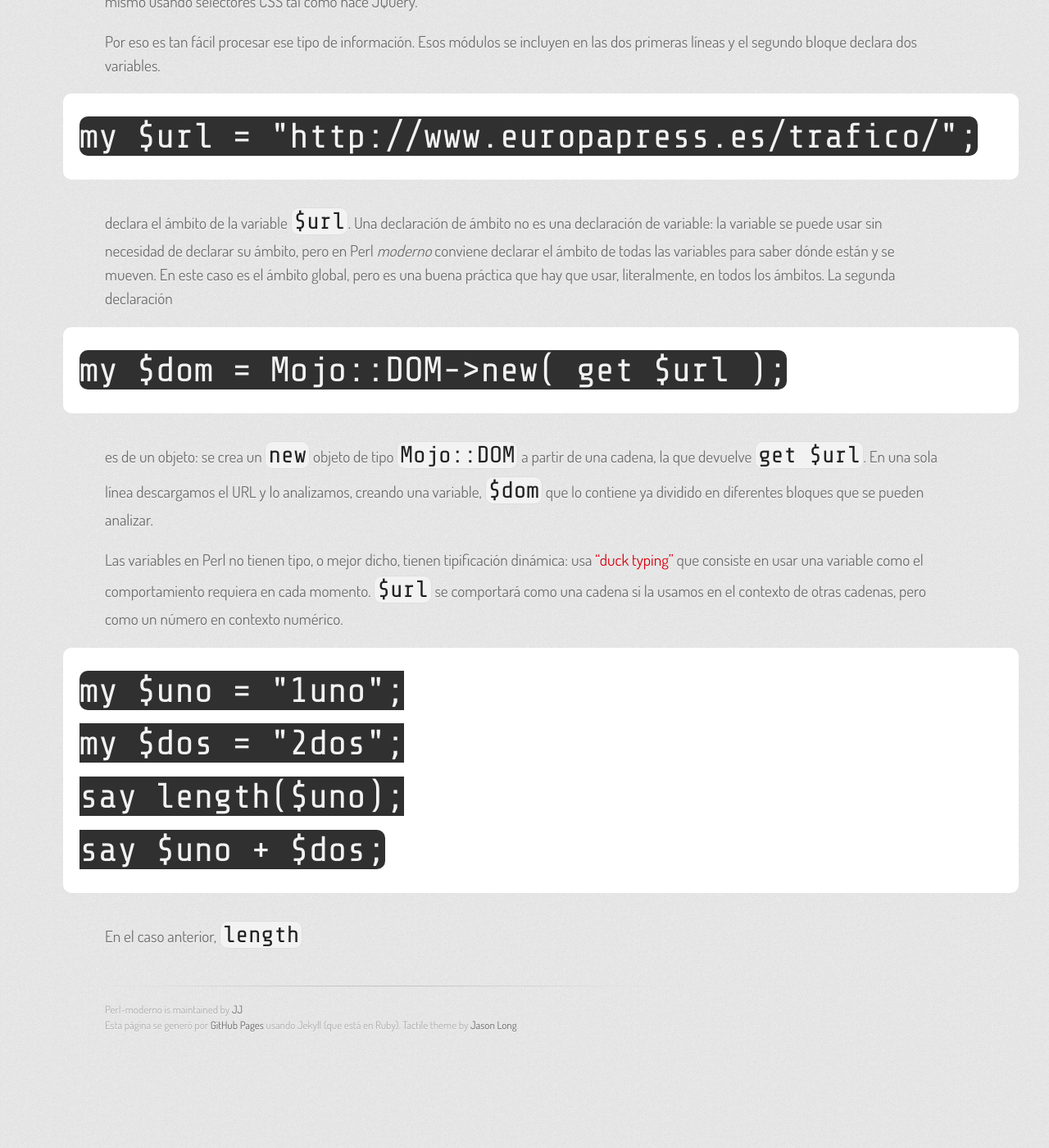
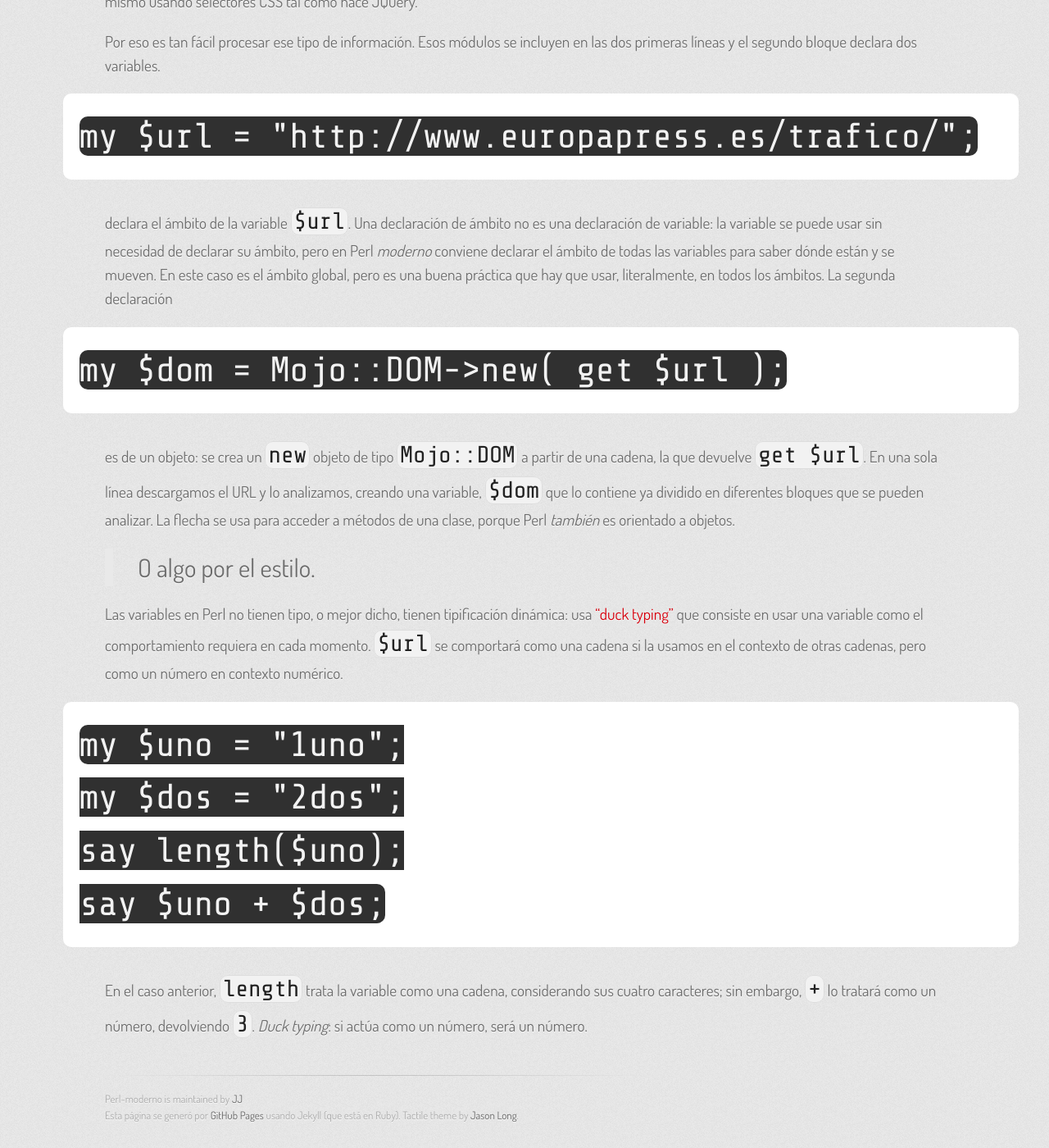
Before and after one commit to JJ/perl-moderno, a Jekyll site: the page built from index.md, in a window 1280 px wide and 1400 px high, scrolled down 13608 px. Shown: the whole window at 82% size. Built offline with Jekyll 4.4.1, drawn with Linux system fonts in a browser that asks for light colours; some web fonts are replaced; before the commit the page ends 14899 px from its top, so only the background shows below that.

Commit message:
Sync gh-pages with master

```diff
--- a/index.md
+++ b/index.md
@@ -436,7 +436,11 @@ declaración
 es de un objeto: se crea un `new` objeto de tipo `Mojo::DOM` a partir
 de una cadena, la que devuelve `get $url`. En una sola línea
 descargamos el URL y lo analizamos, creando una variable, `$dom` que
-lo contiene ya dividido en diferentes bloques que se pueden analizar.
+lo contiene ya dividido en diferentes bloques que se pueden
+analizar. La flecha se usa para acceder a métodos de una clase, porque
+Perl *también* es orientado a objetos.
+
+>O algo por el estilo.
 
 Las variables en Perl no tienen tipo, o mejor dicho, tienen
 tipificación dinámica: usa
@@ -450,4 +454,7 @@ contexto de otras cadenas, pero como un número en contexto numérico.
 	say length($uno);
 	say $uno + $dos;
 
-En el caso anterior, `length`
+En el caso anterior, `length` trata la variable como una cadena,
+considerando sus cuatro caracteres; sin embargo, `+` lo tratará como
+un número, devolviendo `3`. *Duck typing*: si actúa como un número,
+será un número.
```
Also changed, not shown: README.md.
